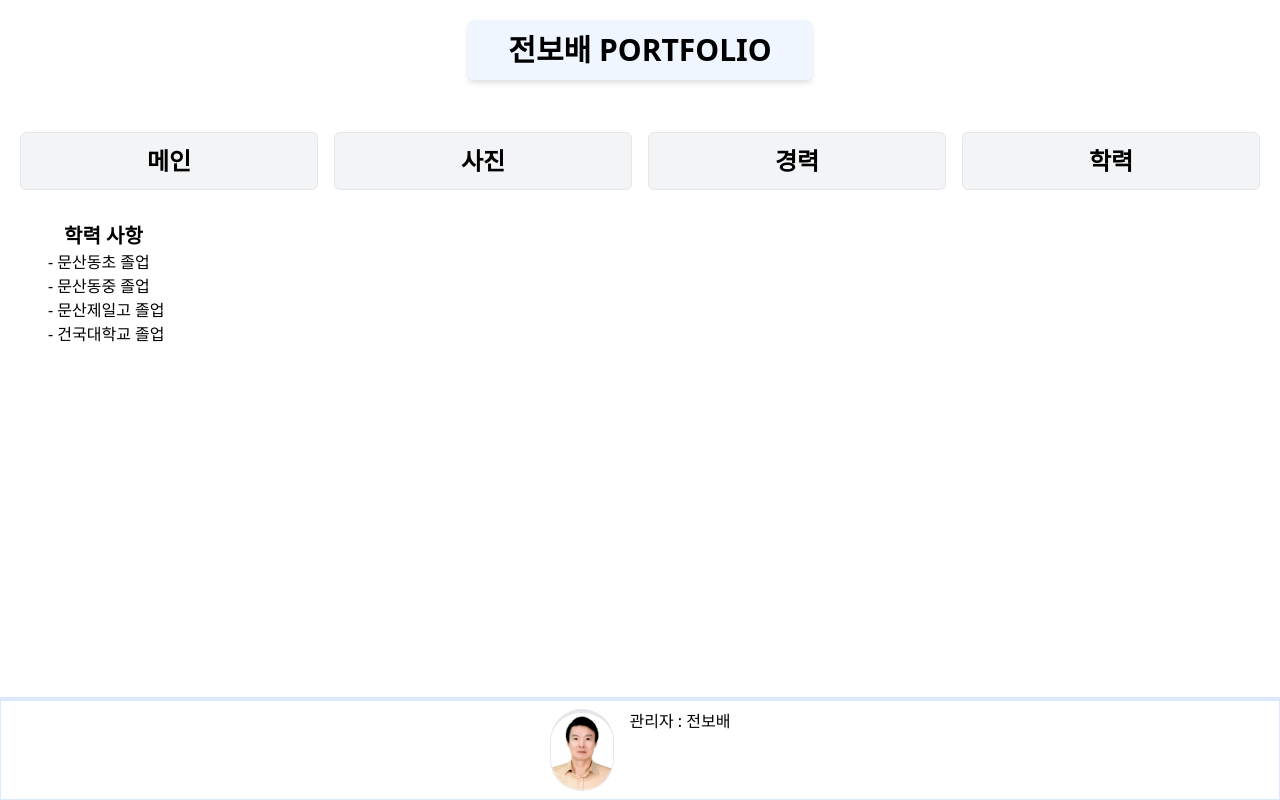
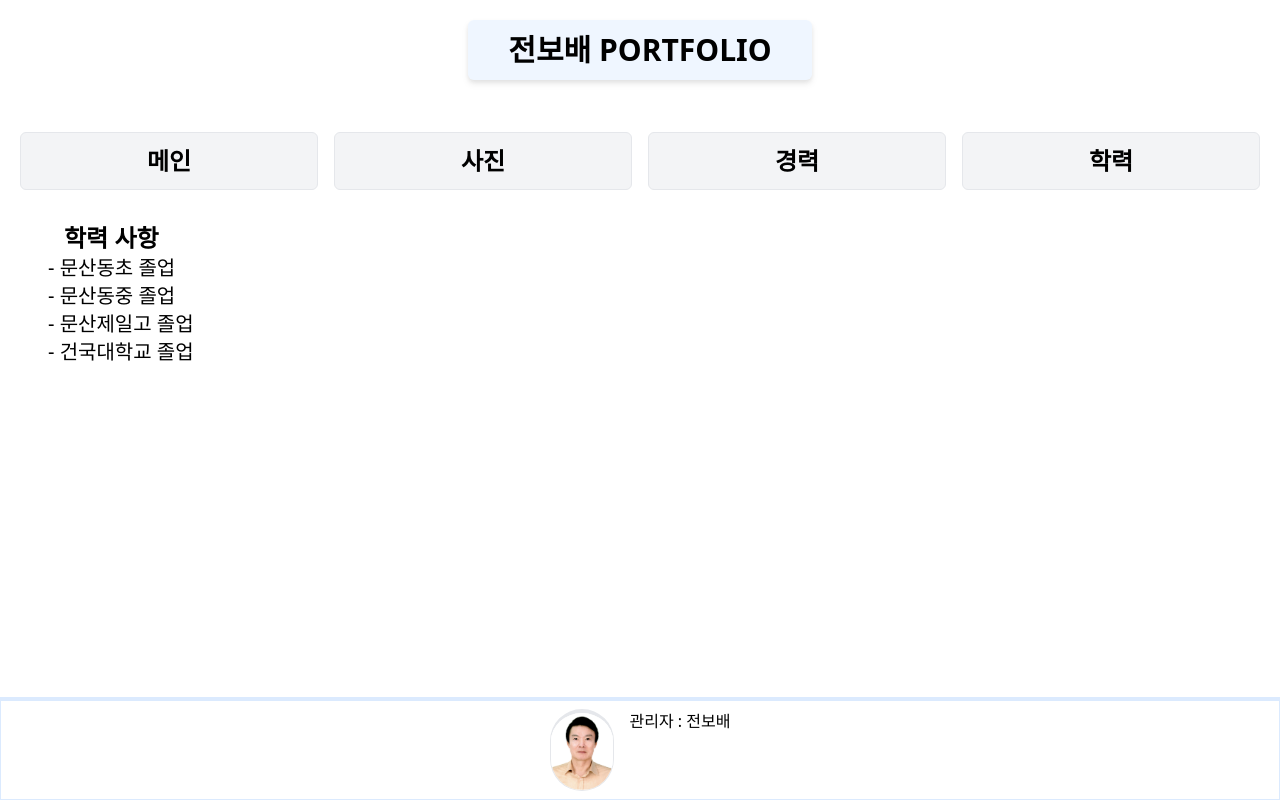
Before and after one commit to jeonwon/bbhome, a Next.js app: page /degree in a window 1280 px wide. Built offline with nearby package versions, Linux system fonts and the light colour scheme.

Commit message:
add textXl to degree

```diff
--- a/src/app/about/page.js
+++ b/src/app/about/page.js
@@ -10,7 +10,11 @@ export default function About() {
     <div className="ml-8">
       <div className="ml-4 font-bold text-2xl">경력 사항</div>
       {haves.map((a, i) => {
-        return <div key={i}>- {a}</div>;
+        return (
+          <div className="text-xl" key={i}>
+            - {a}
+          </div>
+        );
       })}
     </div>
   );
--- a/src/app/degree/page.js
+++ b/src/app/degree/page.js
@@ -7,9 +7,13 @@ export default function Degree() {
   ];
   return (
     <div className="ml-8">
-      <div className="ml-4 font-bold text-xl">학력 사항</div>
+      <div className="ml-4 font-bold text-2xl">학력 사항</div>
       {school.map((a, i) => {
-        return <div key={i}>- {a}</div>;
+        return (
+          <div className="text-xl" key={i}>
+            - {a}
+          </div>
+        );
       })}
     </div>
   );
```
